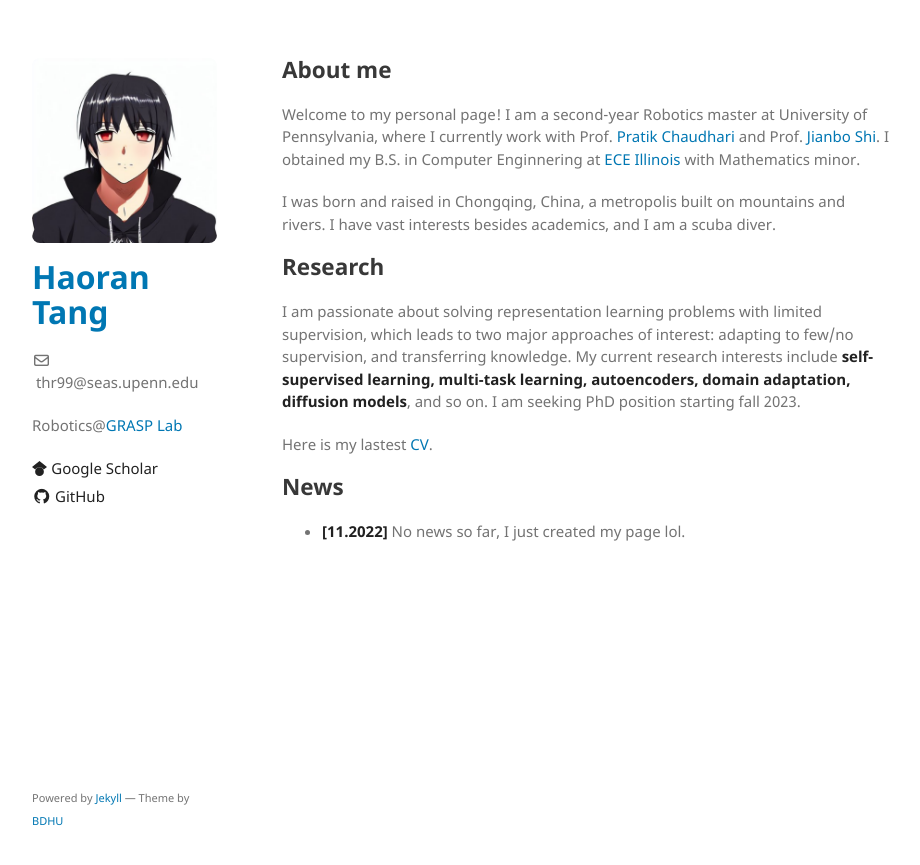
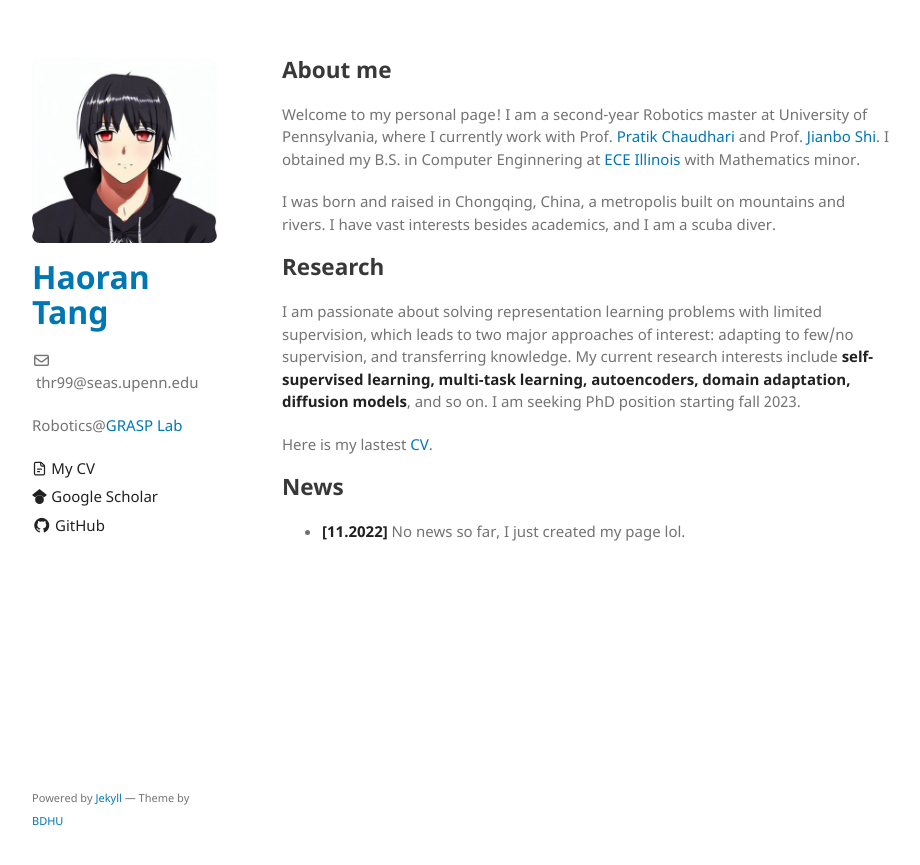
Before and after one commit to HaoranTang/HaoranTang.github.io, a Jekyll site: the page built from index.md, in a window 1280 px wide. Shown: the top 865 px of the page, without its empty margins (178-1098 px from the left). Built offline with Jekyll 4.4.1, drawn with Linux system fonts in a browser that asks for light colours; our own code applies the rules of GitHub Pages for plain Markdown files.

Commit message:
Update _config.yml

```diff
--- a/_config.yml
+++ b/_config.yml
@@ -12,6 +12,9 @@ plugins:
 
 # You can find fonts from https://iconify.design or https://fontawesome.com. Below is just an example illustrating how to use custom icons
 sidebar:
+  - name: My CV
+    icon: <svg xmlns="http://www.w3.org/2000/svg" aria-hidden="true" role="img" style="vertical-align:-0.125em;" width="1em" height="1em" preserveAspectRatio="xMidYMid meet" viewBox="0 0 24 24"><g fill="none" stroke="currentColor" stroke-linejoin="round" stroke-width="2"><path stroke-linecap="round" d="M4 4v16a2 2 0 0 0 2 2h12a2 2 0 0 0 2-2V8.342a2 2 0 0 0-.602-1.43l-4.44-4.342A2 2 0 0 0 13.56 2H6a2 2 0 0 0-2 2Zm5 9h6m-6 4h3"></path><path d="M14 2v4a2 2 0 0 0 2 2h4"></path></g></svg>
+    link: ./assets/Haoran_Tang_CV.pdf
   - name: Google Scholar
     icon: <svg xmlns="http://www.w3.org/2000/svg" aria-hidden="true" role="img" style="vertical-align:-0.125em;" width="1em" height="1em" preserveAspectRatio="xMidYMid meet" viewBox="0 0 24 24"><path d="M5.242 13.769L0 9.5L12 0l12 9.5l-5.242 4.269C17.548 11.249 14.978 9.5 12 9.5c-2.977 0-5.548 1.748-6.758 4.269zM12 10a7 7 0 1 0 0 14a7 7 0 0 0 0-14z" fill="currentColor"/></svg>
     link: https://scholar.google.com/citations?user=7PC01c0AAAAJ&hl
```
